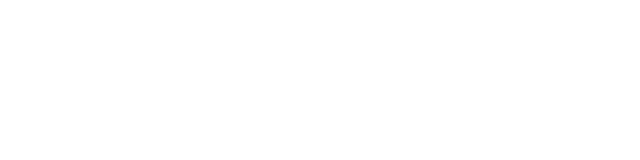
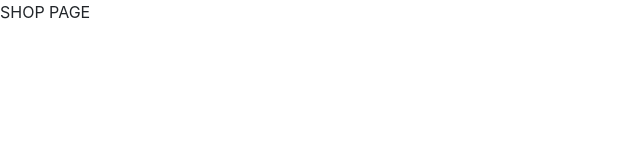
Before and after one commit to expandas/myLittleShop, a React (Create React App) app in the folder client/: page / in a window 1280 px wide. Shown: the top 160 px of the page, without its empty margins (0-640 px from the left). Built offline with nearby package versions, Linux system fonts and the light colour scheme; the HTML template or start-up script is replaced by a standard one.

Commit message:
front_routes

```diff
--- a/client/public/index.html
+++ b/client/public/index.html
@@ -2,22 +2,15 @@
 <html lang="en">
 <head>
     <meta charset="utf-8"/>
-    <link rel="icon" href="%PUBLIC_URL%/favicon.ico"/>
     <meta name="viewport" content="width=device-width, initial-scale=1"/>
-    <meta name="theme-color" content="#000000"/>
-    <meta
-            name="description"
-            content="Web site created using create-react-app"
+    <link rel="stylesheet" href="https://cdn.jsdelivr.net/npm/bootstrap@4.6.0/dist/css/bootstrap.min.css"
+          integrity="sha384-B0vP5xmATw1+K9KRQjQERJvTumQW0nPEzvF6L/Z6nronJ3oUOFUFpCjEUQouq2+l"
+          crossorigin="anonymous"
     />
-    <link rel="apple-touch-icon" href="%PUBLIC_URL%/logo192.png"/>
-
-    <link rel="manifest" href="%PUBLIC_URL%/manifest.json"/>
-
     <title>My little shop</title>
 </head>
 <body>
 <noscript>You need to enable JavaScript to run this app.</noscript>
 <div id="root"></div>
-
 </body>
 </html>
--- a/client/src/App.js
+++ b/client/src/App.js
@@ -1,9 +1,12 @@
-import 'bootstrap/dist/css/bootstrap.min.css'
+import React from "react";
+import {BrowserRouter} from "react-router-dom";
+import AppRouter from "./components/AppRouter";
 
 function App() {
   return (
-    <div className="App">
-    </div>
+    <BrowserRouter>
+      <AppRouter />
+    </BrowserRouter>
   );
 }
 
--- /dev/null
+++ b/client/src/components/AppRouter.jsx
@@ -0,0 +1,18 @@
+import React from 'react';
+import {Switch, Route, Redirect} from 'react-router-dom'
+import {authRoutes, publicRouter} from "../routes";
+import {SHOP_ROUTER} from "../helpers/routesConsts";
+
+const AppRouter = () => {
+  const isAuth = true
+  return (
+    <Switch>
+      {isAuth && authRoutes.map(({path, Component}) => <Route path={path} component={Component} key={path} exact/>
+      )}
+      {publicRouter.map(({path, Component}) => <Route path={path} component={Component} key={path} exact/>)}
+      <Redirect to={SHOP_ROUTER} />
+    </Switch>
+  )
+}
+
+export default AppRouter;
--- /dev/null
+++ b/client/src/helpers/routesConsts.js
@@ -0,0 +1,6 @@
+export const ADMIN_ROUTE = '/admin'
+export const LOGIN_ROUTE = '/login'
+export const REGISTRATION_ROUTE = '/registration'
+export const BASKET_ROUTE = '/basket'
+export const DEVICE_ROUTE = '/device'
+export const SHOP_ROUTER = '/'
--- /dev/null
+++ b/client/src/pages/Admin.jsx
@@ -0,0 +1,11 @@
+import React from 'react';
+
+const Admin = () => {
+  return (
+    <div>
+      Admin panel
+    </div>
+  );
+};
+
+export default Admin;
--- /dev/null
+++ b/client/src/pages/Auth.jsx
@@ -0,0 +1,11 @@
+import React from 'react';
+
+const Auth = () => {
+  return (
+    <div>
+      AUTH
+    </div>
+  );
+};
+
+export default Auth;
--- /dev/null
+++ b/client/src/pages/Basket.jsx
@@ -0,0 +1,11 @@
+import React from 'react';
+
+const Basket = () => {
+  return (
+    <div>
+      Basket page
+    </div>
+  );
+};
+
+export default Basket;
--- /dev/null
+++ b/client/src/pages/DevicePage.jsx
@@ -0,0 +1,11 @@
+import React from 'react';
+
+const DevicePage = () => {
+  return (
+    <div>
+      Device Page
+    </div>
+  );
+};
+
+export default DevicePage;
--- /dev/null
+++ b/client/src/pages/Shop.jsx
@@ -0,0 +1,10 @@
+
+const Shop = () => {
+  return (
+    <p >
+      SHOP PAGE
+    </p>
+  );
+};
+
+export default Shop;
--- /dev/null
+++ b/client/src/routes.js
@@ -0,0 +1,43 @@
+import {
+  ADMIN_ROUTE,
+  BASKET_ROUTE,
+  DEVICE_ROUTE,
+  LOGIN_ROUTE,
+  REGISTRATION_ROUTE,
+  SHOP_ROUTER
+} from "./helpers/routesConsts";
+import Admin from "./pages/Admin";
+import Basket from "./pages/Basket";
+import Shop from "./pages/Shop";
+import Auth from "./pages/Auth";
+import DevicePage from "./pages/DevicePage";
+
+export const authRoutes = [
+  {
+    path: ADMIN_ROUTE,
+    Component: Admin
+  },
+  {
+    path: BASKET_ROUTE,
+    Component: Basket
+  }
+]
+
+export const publicRouter = [
+  {
+    path: SHOP_ROUTER,
+    Component: Shop
+  },
+  {
+    path: LOGIN_ROUTE,
+    Component: Auth
+  },
+  {
+    path: REGISTRATION_ROUTE,
+    Component: Auth
+  },
+  {
+    path: DEVICE_ROUTE + '/:id',
+    Component: DevicePage
+  },
+]
```
